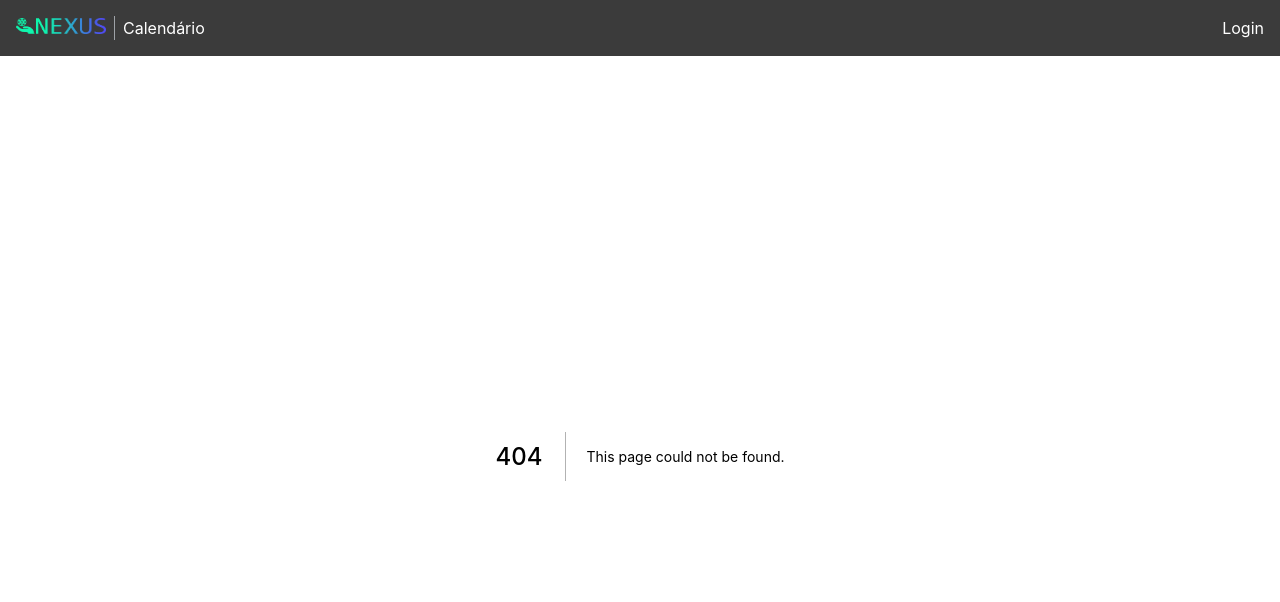
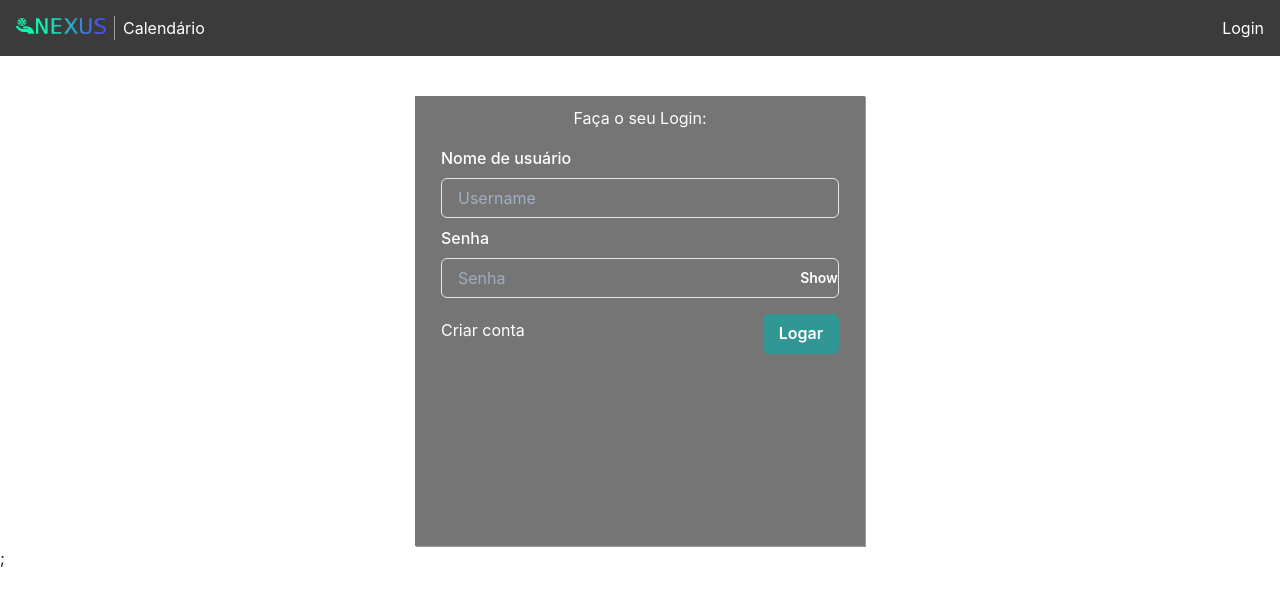
Before and after one commit to Densatho/INexus, a Next.js app: page /login in a window 1280 px wide. Before the commit this address had no page. Shown: the top 602 px of the page. Built offline with nearby package versions, Linux system fonts and the light colour scheme.

Commit message:
Ajustando rota

```diff
--- a/components/Navbar.js
+++ b/components/Navbar.js
@@ -94,7 +94,7 @@ function Navbar(props) {
         </>
       ) : (
         <Flex>
-          <Link href="/userLogin">
+          <Link href="/login">
             <a>Login</a>
           </Link>
         </Flex>
--- a/pages/userLogin.js
+++ b/pages/login.js
@@ -84,7 +84,7 @@ function UserLogin(props) {
               </InputGroup>
               <Flex marginTop={4}>
                 <Box marginTop={1}>
-                  <Link href="/userSignup">
+                  <Link href="/signup">
                     <a>Criar conta</a>
                   </Link>
                 </Box>
--- a/pages/userSignup.js
+++ b/pages/signup.js
@@ -62,7 +62,7 @@ function UserSignUp(props) {
     const json = await resp.json();
     console.log(json);
 
-    router.push("/userLogin");
+    router.push("/login");
   }
 
   return (
```
